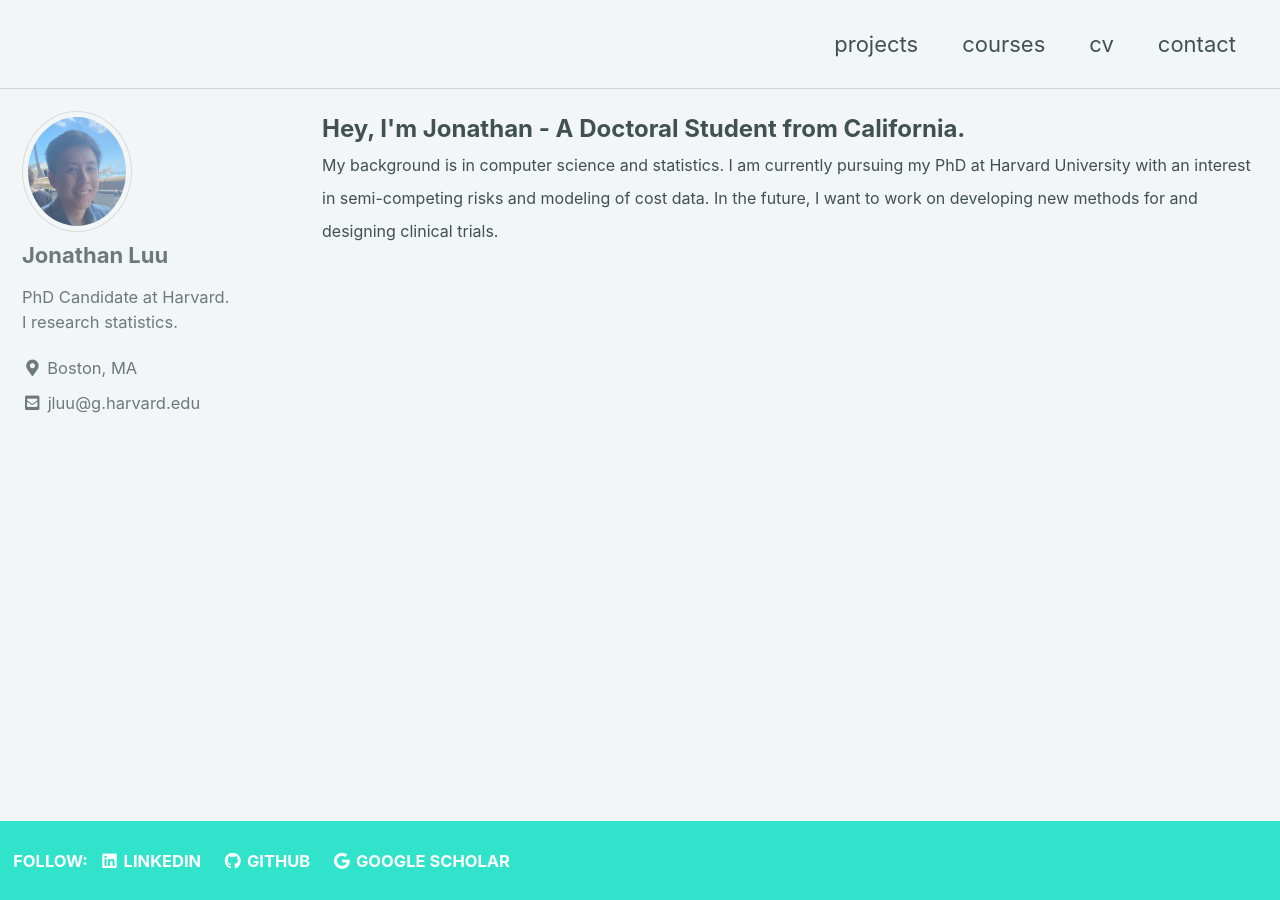
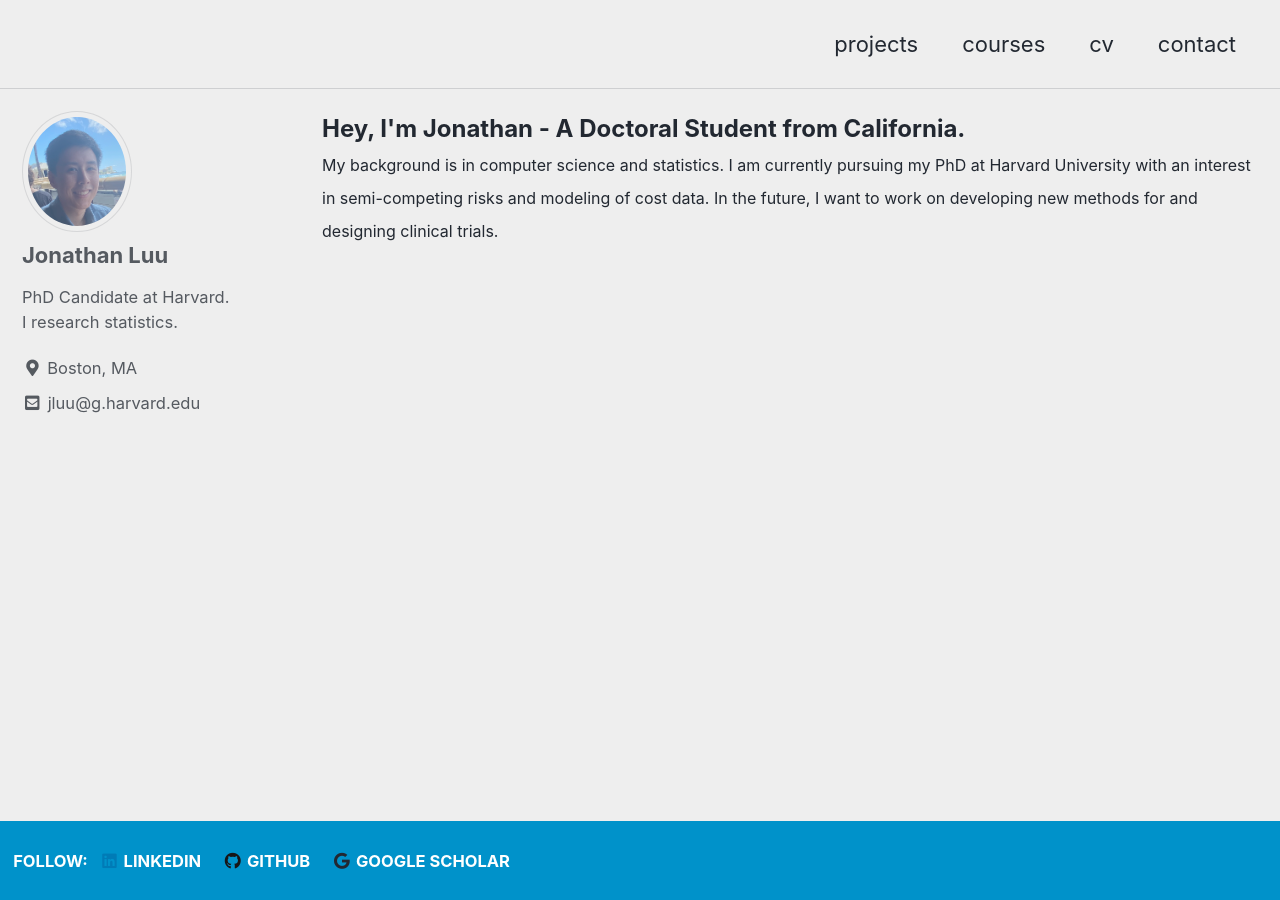
Before and after one commit to luuj/luuj.github.io, a Jekyll site: the page built from index.html, in a window 1280 px wide. Built offline with Jekyll 4.4.1, drawn with Linux system fonts in a browser that asks for light colours; cached includes are drawn as plain includes; the list of posts is cut into pages by our own code.

Commit message:
new theme

```diff
--- a/_config.yml
+++ b/_config.yml
@@ -12,7 +12,7 @@
 
 # theme                  : "minimal-mistakes-jekyll"
 # remote_theme           : "mmistakes/minimal-mistakes"
-minimal_mistakes_skin    : "mint" #"default" "air", "aqua", "contrast", "dark", "dirt", "neon", "mint", "plum", "sunrise"
+minimal_mistakes_skin    : "air" #"default" "air", "aqua", "contrast", "dark", "dirt", "neon", "mint", "plum", "sunrise"
 
 # Site Settings
 locale                   : "en-US"
```
Also changed, not shown: index.html (line endings or trailing spaces), 4 other files.
